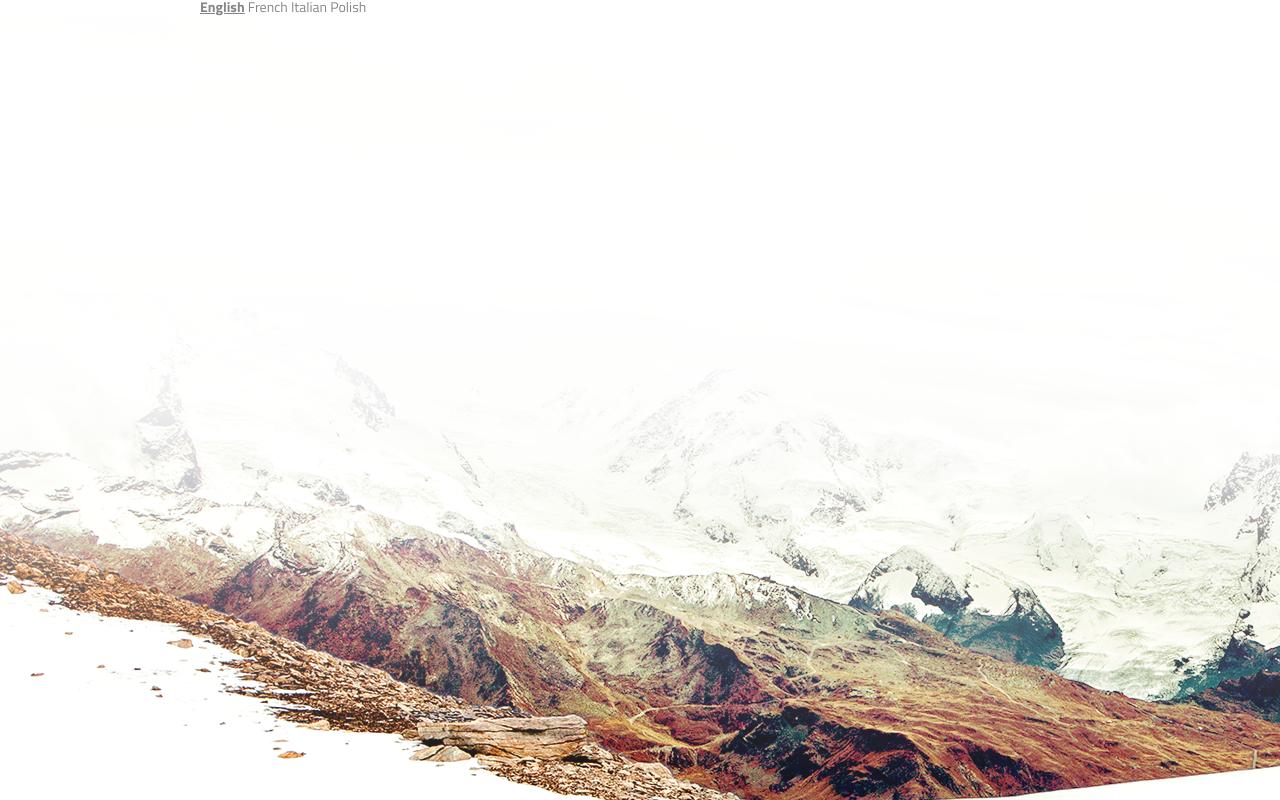
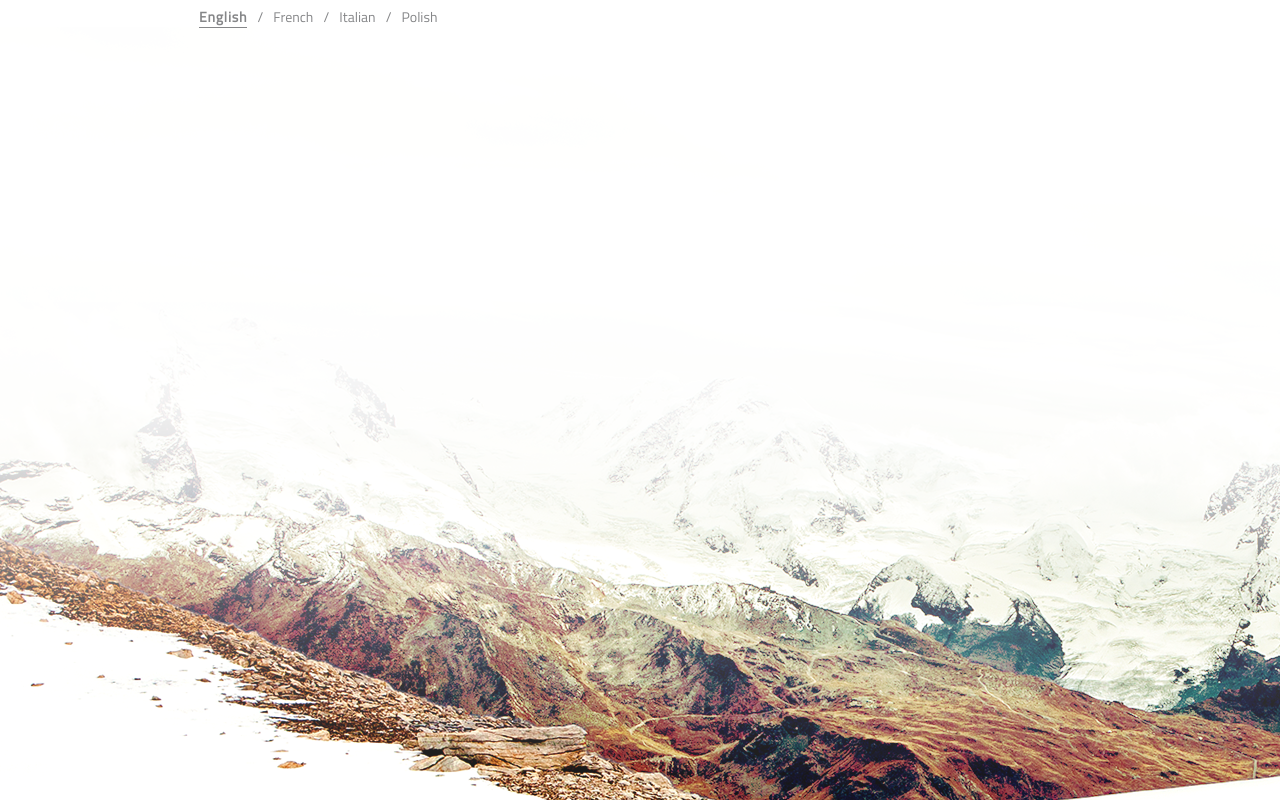
Before and after one commit to DenKorporation/neutronMail, a plain HTML site: page index.html in a window 1280 px wide. Shown: the part 124-924 px from the top of the page. Drawn offline with Linux system fonts and the light colour scheme.

Commit message:
<header> ready

```diff
--- a/index.html
+++ b/index.html
@@ -33,11 +33,17 @@
 			<input type="radio" name="language-list" id="language-list1" checked>
 			<label for="language-list1">English</label>
 
+			<span class="slash">/</span>
+
 			<input type="radio" name="language-list" id="language-list2">
 			<label for="language-list2">French</label>
 
+			<span class="slash">/</span>
+
 			<input type="radio" name="language-list" id="language-list3">
 			<label for="language-list3">Italian</label>
+
+			<span class="slash">/</span>
 
 			<input type="radio" name="language-list" id="language-list4">
 			<label for="language-list4">Polish</label>
--- a/style.css
+++ b/style.css
@@ -75,6 +75,7 @@ h1 {
 
 .header-nav ul li a:hover {
 	text-decoration: underline;
+	font-weight: bold;
 }
 
 .color-text {
@@ -134,6 +135,13 @@ button {
 .language-list {
 	font-size: 14px;
 	transition: 0.2s all ease;
+	margin-left: -1px;
+	margin-top: 10px;
+	}
+
+	.slash {
+		margin-left: 7px;
+		margin-right: 7px;
 }
 
 
@@ -141,18 +149,24 @@ button {
 	display: none;
 }
 
+.language-list label:hover,
 #language-list1:checked+label,
 #language-list2:checked+label,
 #language-list3:checked+label,
 #language-list4:checked+label {
-	font-family: TW-B;
-	text-decoration: underline;
+	cursor: pointer;
+	letter-spacing: 0.8px;
+	transition: 0.2s all ease;
+	font-weight: bold;
+	border-bottom: 1px solid #858688;
+	transform: translate(0px, 3px);
 }
 
 .top-info {
 	width: 1800px;
 	height: 1000px;
 	background-image: url(img/header-bg-1.png);
+	background-position: top;
 }
 
 
```
